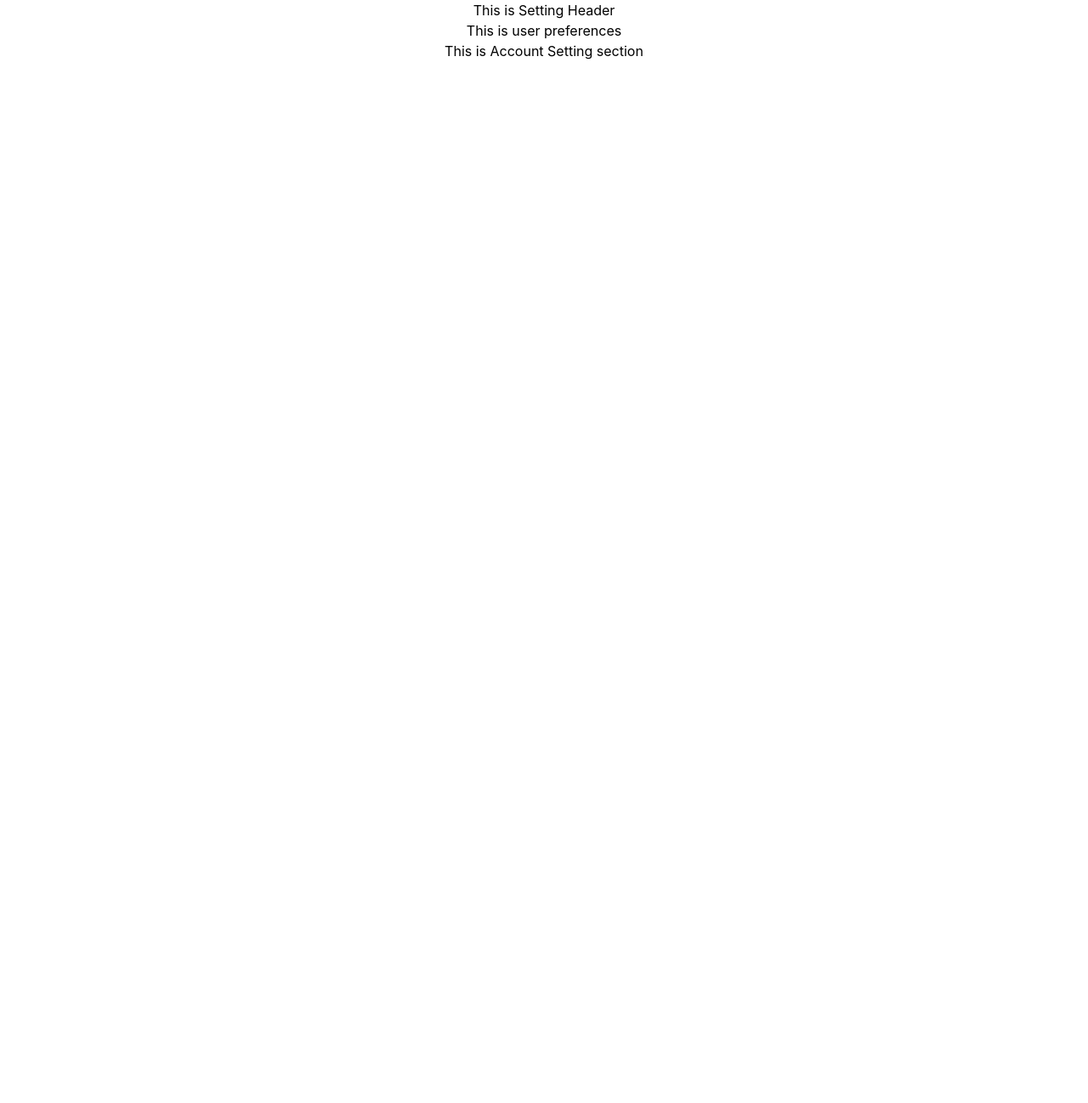
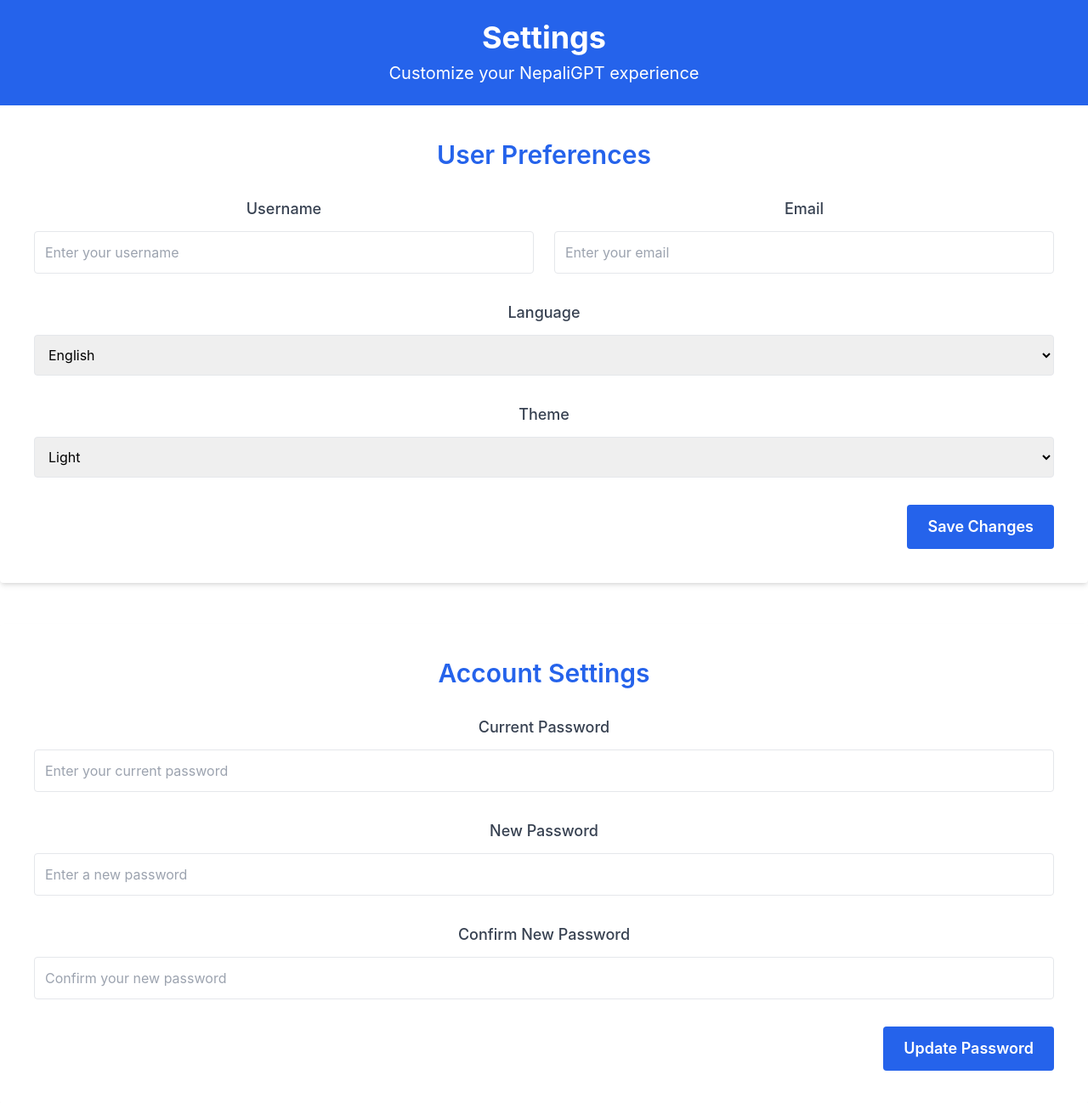
Before and after one commit to sajanstha201/KANCHI-V2, a React (Create React App) app: page /user/setting in a window 1280 px wide. Shown: the whole page at 85% size. Before the commit the page ends 800 px from the top, so only its background shows below. Built offline with nearby package versions, Linux system fonts and the light colour scheme.

Commit message:
about us and setting added

```diff
--- a/src/webpage/AboutUs.js
+++ b/src/webpage/AboutUs.js
@@ -1,7 +1,50 @@
+import robot from '../static/images/cute-robot-working-laptop-cartoon-vector-icon-illustration-science-technology-isolated-flat.png'
 export const AboutUs=()=>{
     return(
         <>
-        <h1>The this About Us</h1>
+        <header class="hero-bg text-white py-10 bg-blue-600">
+        <div class="container mx-auto text-center">
+            <h1 class="text-5xl font-bold">NepaliGPT</h1>
+            <p class="mt-4 text-xl">Innovating with Language, Empowering with AI</p>
+        </div>
+    </header>
+
+    <main class="container mx-auto p-6">
+        <section class="bg-white p-8 rounded shadow-md mt-8">
+            <h2 class="text-3xl font-semibold mb-6 text-center text-blue-600">About Us</h2>
+            <div class="grid grid-cols-1 md:grid-cols-2 gap-8">
+                <div>
+                    <p class="mb-4 text-gray-700">
+                        Welcome to NepaliGPT, an advanced AI language model specifically tailored for the Nepali language, developed by the Robotics Academy of Nepal (RAN). Our mission is to bridge the language gap in technology and provide powerful AI tools that cater to the unique needs of Nepali speakers.
+                    </p>
+                    <p class="mb-4 text-gray-700">
+                        At RAN, we are dedicated to fostering innovation and excellence in the field of robotics and artificial intelligence. NepaliGPT is one of our flagship projects, showcasing our commitment to bringing cutting-edge technology to the Nepali community.
+                    </p>
+                </div>
+                <div>
+                    <img src={robot} alt="NepaliGPT" class=" animate-bounce h-96 " />
+                </div>
+            </div>
+        </section>
+
+        <section class="mt-12">
+            <h3 class="text-2xl font-semibold mb-6 text-center text-blue-600">Our Vision</h3>
+            <p class="bg-white p-8 rounded shadow-md text-center text-gray-700">
+                Our vision is to empower Nepali-speaking individuals with AI tools that understand and communicate in their native language. By leveraging the capabilities of NepaliGPT, we aim to enhance education, business, and everyday interactions for Nepali speakers globally.
+            </p>
+        </section>
+
+        <section class="mt-12">
+            <h3 class="text-2xl font-semibold mb-6 text-center text-blue-600">Contact Us</h3>
+            <div class="bg-white p-8 rounded shadow-md text-center">
+                <p class="mb-4 text-gray-700">We would love to hear from you! For any inquiries or feedback, please reach out to us at:</p>
+                <p class="text-gray-700">Email: <a href="mailto:info@ranepal.org" class="text-blue-600 hover:underline">info@ranepal.org</a></p>
+                <p class="text-gray-700">Phone: <a href="tel:+977123456789" class="text-blue-600 hover:underline">+977 123-456-789</a></p>
+                <p class="text-gray-700">Address: Robotics Academy of Nepal, Kathmandu, Nepal</p>
+            </div>
+        </section>
+    </main>
+
         </>
     )
 }
--- a/src/webpage/Setting/AcccountSetting.js
+++ b/src/webpage/Setting/AcccountSetting.js
@@ -1,7 +1,49 @@
 export const AccountSetting=()=>{
     return(
         <div>
-            This is Account Setting section
+          <section className="bg-white p-10 rounded shadow-md mt-12">
+                    <h2 className="text-3xl font-semibold mb-8 text-center text-blue-600">Account Settings</h2>
+                    <form className="space-y-8">
+                        <div>
+                            <label htmlFor="password" className="block text-lg font-medium text-gray-700">Current Password</label>
+                            <input
+                                type="password"
+                                id="password"
+                                name="password"
+                                className="w-full mt-3 p-3 border rounded focus:outline-none focus:ring-2 focus:ring-blue-600"
+                                placeholder="Enter your current password"
+                            />
+                        </div>
+                        <div>
+                            <label htmlFor="new-password" className="block text-lg font-medium text-gray-700">New Password</label>
+                            <input
+                                type="password"
+                                id="new-password"
+                                name="new-password"
+                                className="w-full mt-3 p-3 border rounded focus:outline-none focus:ring-2 focus:ring-blue-600"
+                                placeholder="Enter a new password"
+                            />
+                        </div>
+                        <div>
+                            <label htmlFor="confirm-password" className="block text-lg font-medium text-gray-700">Confirm New Password</label>
+                            <input
+                                type="password"
+                                id="confirm-password"
+                                name="confirm-password"
+                                className="w-full mt-3 p-3 border rounded focus:outline-none focus:ring-2 focus:ring-blue-600"
+                                placeholder="Confirm your new password"
+                            />
+                        </div>
+                        <div className="flex lg:justify-end justify-center">
+                            <button
+                                type="submit"
+                                className="bg-blue-600 text-white py-3 px-6 rounded hover:bg-blue-700 text-lg font-semibold"
+                            >
+                                Update Password
+                            </button>
+                        </div>
+                    </form>
+                </section>
         </div>
     )
 }
--- a/src/webpage/Setting/SettingHeader.js
+++ b/src/webpage/Setting/SettingHeader.js
@@ -1,7 +1,12 @@
 export const SettingHeader=()=>{
     return(
         <div>
-            <h1>This is Setting Header</h1>
+                    <header className="bg-blue-600 text-white py-6">
+                <div className="container mx-auto text-center">
+                    <h1 className="text-4xl font-bold">Settings</h1>
+                    <p className="mt-2 text-xl">Customize your NepaliGPT experience</p>
+                </div>
+            </header>
         </div>
     )
 }
--- a/src/webpage/Setting/UserPreferences.js
+++ b/src/webpage/Setting/UserPreferences.js
@@ -1,7 +1,65 @@
 export const UserPreferences=()=>{
     return(
         <div>
-            <h1>This is user preferences</h1>
+            <section className="bg-white p-10 rounded shadow-md">
+                    <h2 className="text-3xl font-semibold mb-8 text-center text-blue-600">User Preferences</h2>
+                    <form className="space-y-8">
+                        <div className="flex flex-col md:flex-row md:space-x-6">
+                            <div className="flex-1">
+                                <label htmlFor="username" className="block text-lg font-medium text-gray-700">Username</label>
+                                <input
+                                    type="text"
+                                    id="username"
+                                    name="username"
+                                    className="w-full mt-3 p-3 border rounded focus:outline-none focus:ring-2 focus:ring-blue-600"
+                                    placeholder="Enter your username"
+                                />
+                            </div>
+                            <div className="flex-1">
+                                <label htmlFor="email" className="block text-lg font-medium text-gray-700">Email</label>
+                                <input
+                                    type="email"
+                                    id="email"
+                                    name="email"
+                                    className="w-full mt-3 p-3 border rounded focus:outline-none focus:ring-2 focus:ring-blue-600"
+                                    placeholder="Enter your email"
+                                />
+                            </div>
+                        </div>
+                        <div>
+                            <label htmlFor="language" className="block text-lg font-medium text-gray-700">Language</label>
+                            <select
+                                id="language"
+                                name="language"
+                                className="w-full mt-3 p-3 border rounded focus:outline-none focus:ring-2 focus:ring-blue-600"
+                            >
+                                <option value="english">English</option>
+                                <option value="nepali">Nepali</option>
+                                <option value="hindi">Hindi</option>
+                            </select>
+                        </div>
+                        <div>
+                            <label htmlFor="theme" className="block text-lg font-medium text-gray-700">Theme</label>
+                            <select
+                                id="theme"
+                                name="theme"
+                                className="w-full mt-3 p-3 border rounded focus:outline-none focus:ring-2 focus:ring-blue-600"
+                            >
+                                <option value="light">Light</option>
+                                <option value="dark">Dark</option>
+                            </select>
+                        </div>
+                        <div className="flex lg:justify-end justify-center">
+                            <button
+                                type="submit"
+                                className="bg-blue-600 text-white py-3 px-6 rounded hover:bg-blue-700 text-lg font-semibold"
+                            >
+                                Save Changes
+                            </button>
+                        </div>
+                    </form>
+                </section>
+
         </div>
     )
 }
```
Also changed, not shown: src/static/images/cute-robot-working-laptop-cartoon-vector-icon-illustration-science-technology-isolated-flat.png (added).
